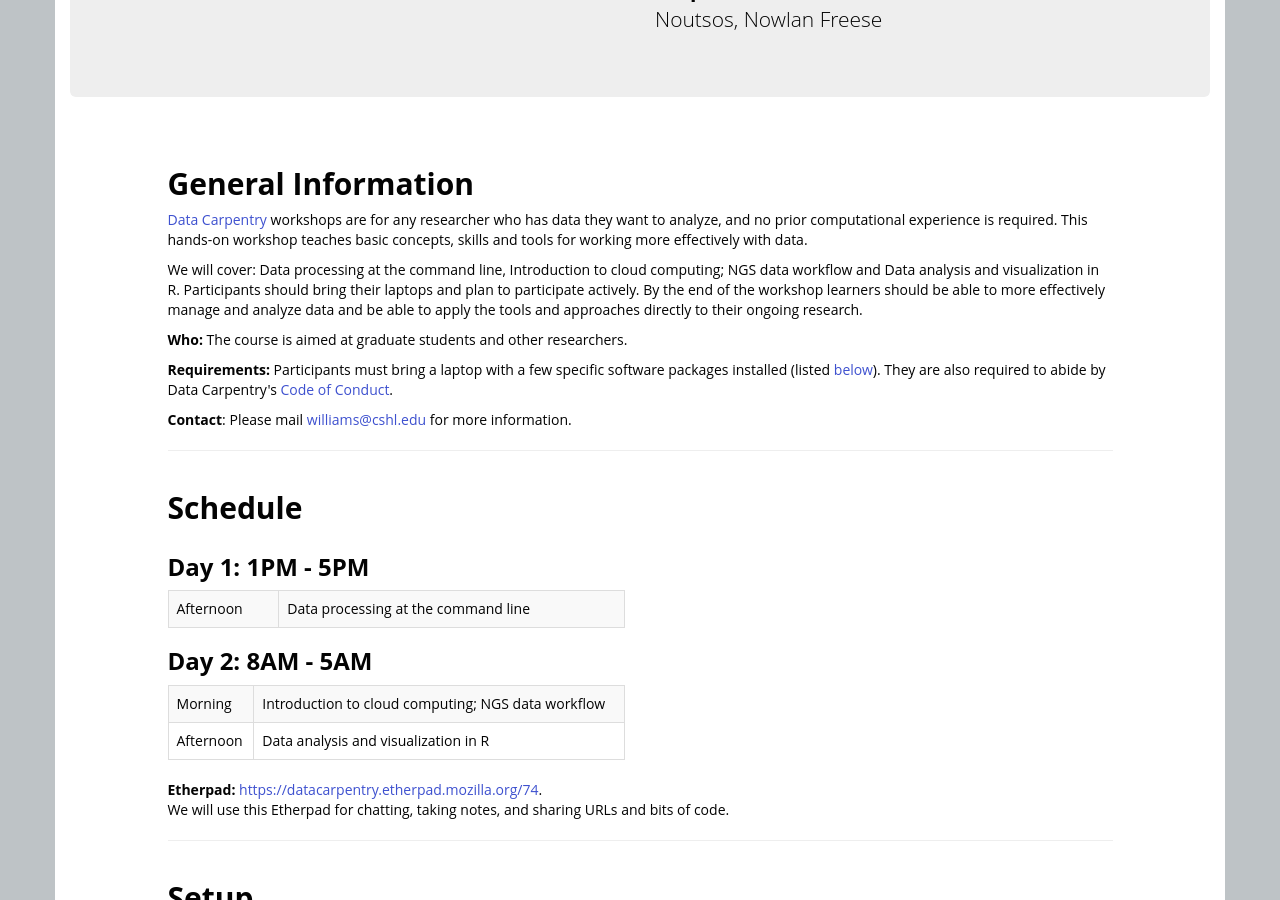
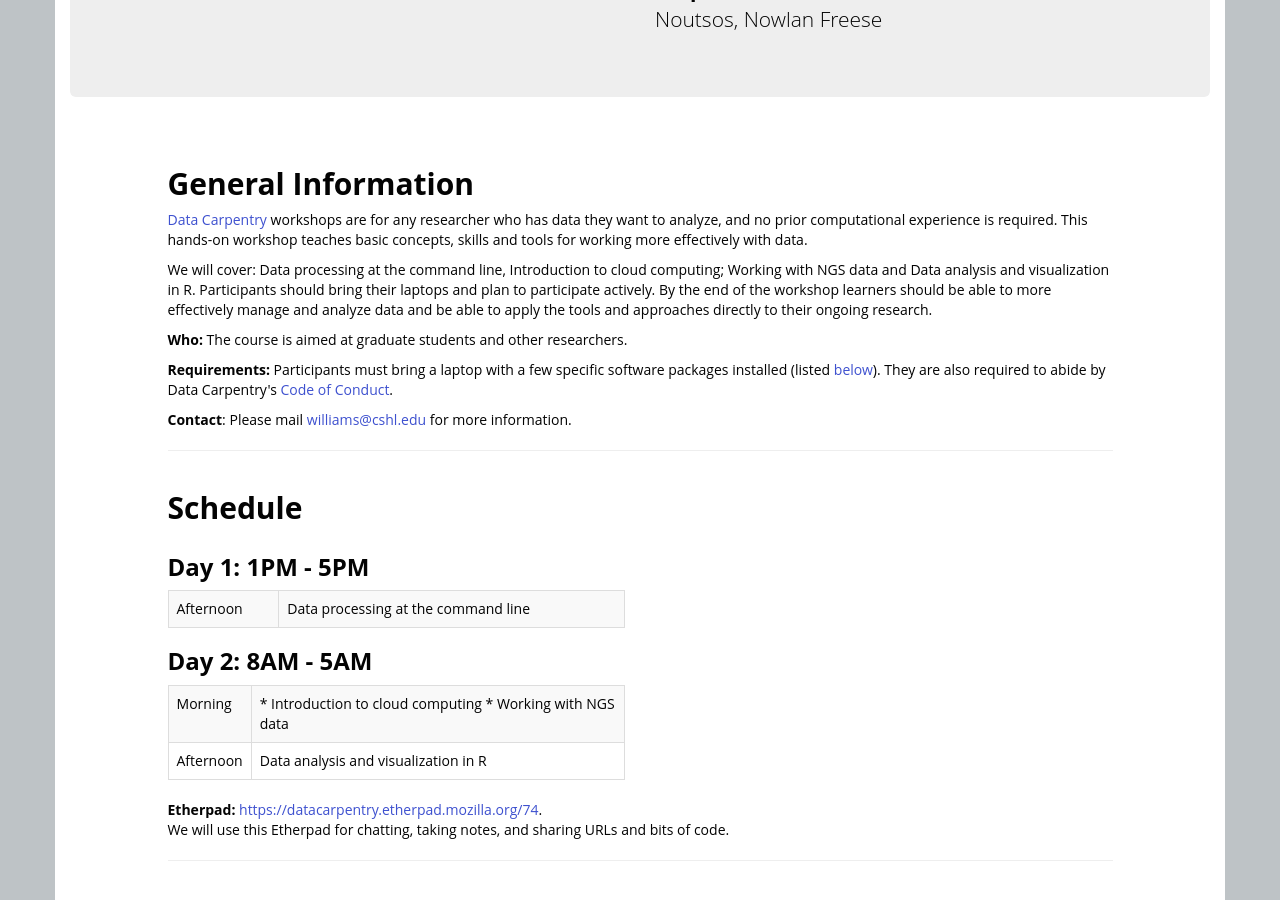
Before and after one commit to devbioinfoguy/2015-07-30-ASPB, a Jekyll site: the page built from index.html, in a window 1280 px wide and 900 px high, scrolled down 415 px. Built offline with Jekyll 4.4.1, drawn with Linux system fonts in a browser that asks for light colours; nearby versions of some CDN libraries; library files that are not in the unit come from our copies.

Commit message:
Update index.html

```diff
--- a/index.html
+++ b/index.html
@@ -16,7 +16,7 @@ contact: williams@cshl.edu
 etherpad: https://datacarpentry.etherpad.mozilla.org/74
 eventbrite:
 day1_pm: "Data processing at the command line"
-day2_am: "Introduction to cloud computing; NGS data workflow"
+day2_am: "Introduction to cloud computing; Working with NGS data"
 day2_pm: "Data analysis and visualization in R"
 ---
 <!--
@@ -148,7 +148,11 @@ Participants should bring their laptops and plan to participate actively. By the
 
     <h3>Day 2: 8AM - 5AM</h3>
     <table class="table table-striped">
-      <tr> <td>Morning</td>  <td>{{page.day2_am}}</td> </tr>
+      <tr> <td>Morning</td>
+        <td>
+            * Introduction to cloud computing
+            * Working with NGS data
+        </td> </tr>
       <tr> <td>Afternoon</td>  <td>{{page.day2_pm}}</td> </tr>
     </table>
  </div>
```
